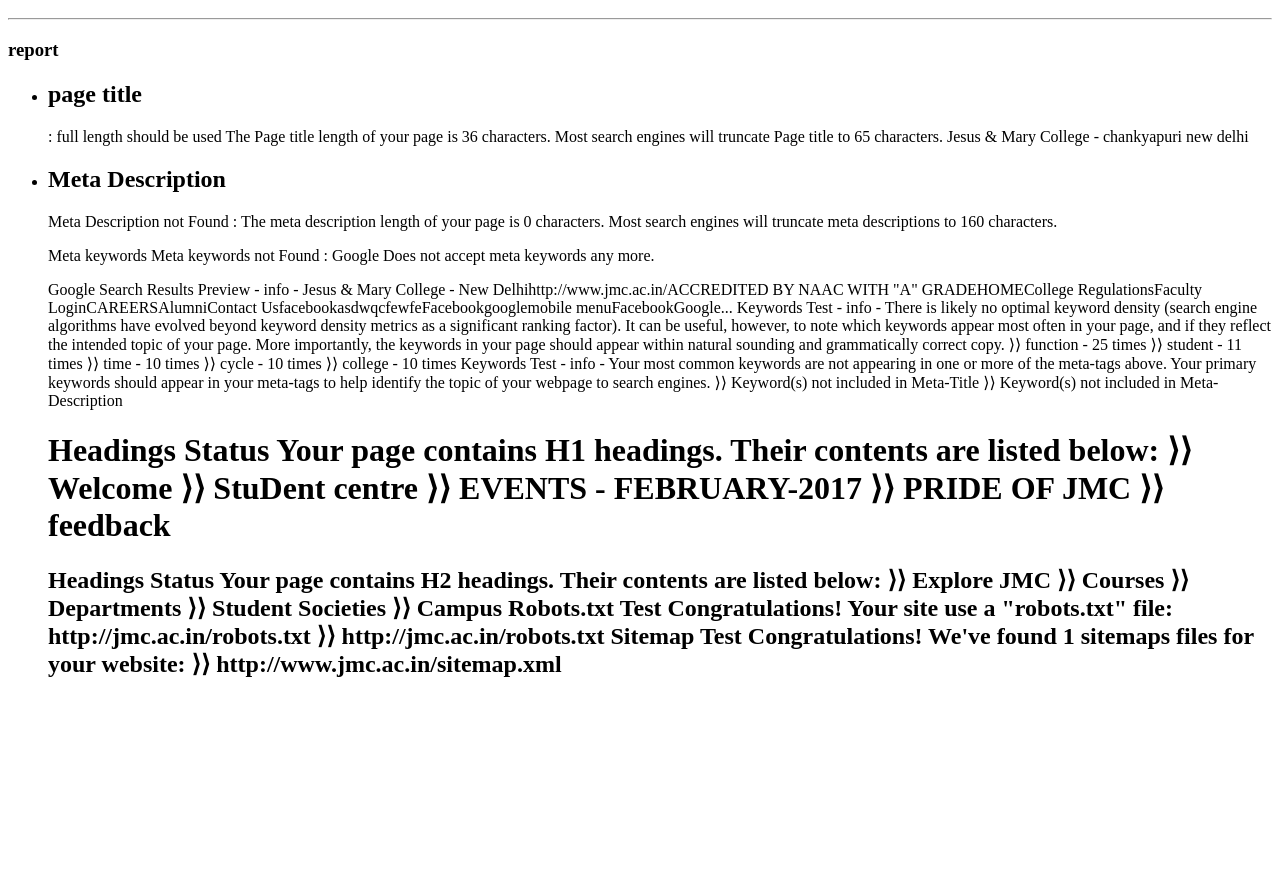
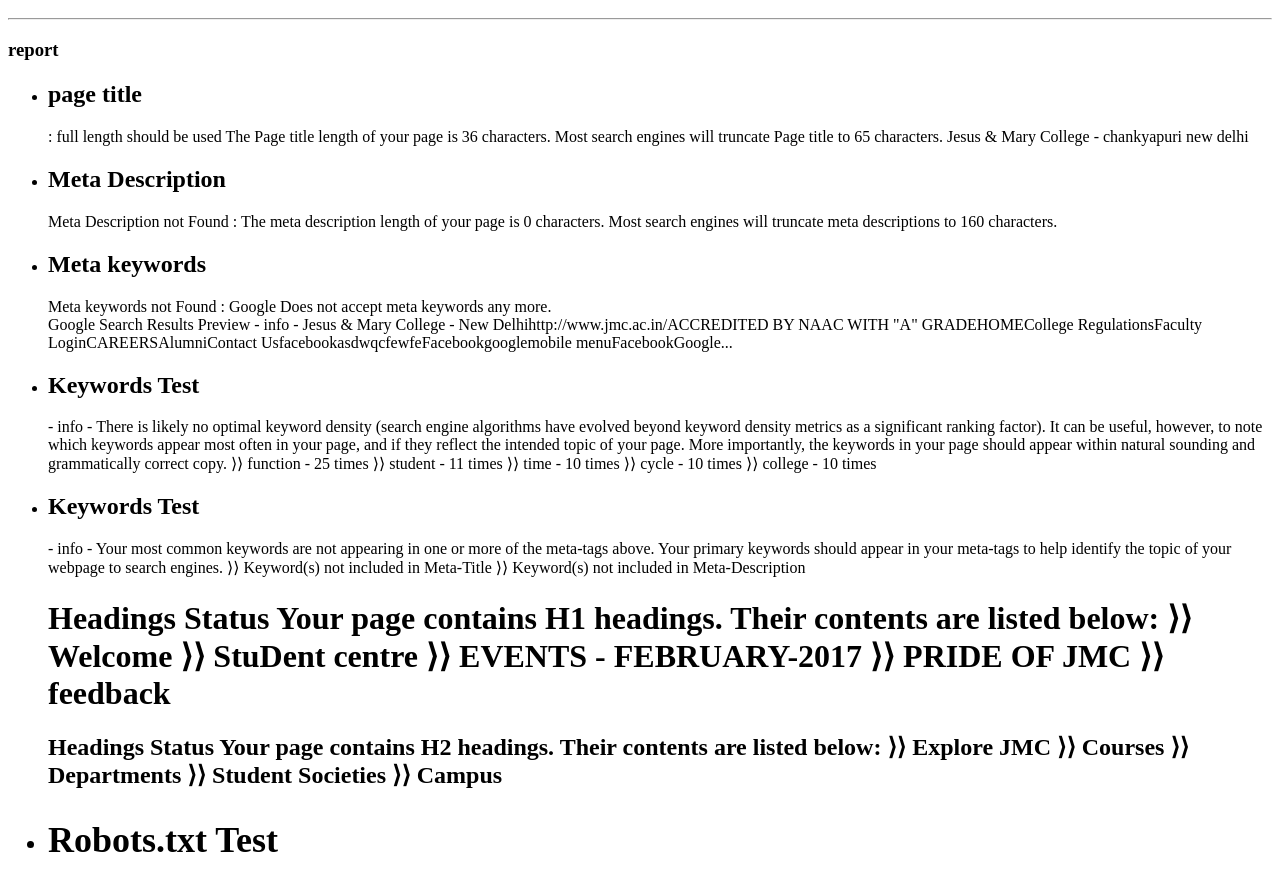
Before and after one commit to Anneie/anne, a plain HTML site: page index.html in a window 1280 px wide. Shown: the part 48-939 px from the top of the page. Before the commit the page ends 800 px from the top, so only its background shows below. Drawn offline with Linux system fonts and the light colour scheme.

Commit message:
Update index.html

```diff
--- a/index.html
+++ b/index.html
@@ -12,18 +12,18 @@
 Jesus & Mary College - chankyapuri new delhi</li>
 <li><h2>Meta Description</h2>
 Meta Description not Found : The meta description length of your page is 0 characters. Most search engines will truncate meta descriptions to 160 characters.
-<p>Meta keywords		Meta keywords not Found : Google Does not accept meta keywords any more.</li>
+<li><h2>Meta keywords	</h2>	Meta keywords not Found : Google Does not accept meta keywords any more.</li>
 Google Search Results Preview	- info -
 Jesus & Mary College - New Delhihttp://www.jmc.ac.in/ACCREDITED BY NAAC WITH "A" GRADEHOMECollege RegulationsFaculty LoginCAREERSAlumniContact UsfacebookasdwqcfewfeFacebookgooglemobile menuFacebookGoogle...
-Keywords Test	- info -	There is likely no optimal keyword density (search engine algorithms have evolved beyond keyword density metrics as a significant ranking factor). It can be useful, however, to note which keywords appear most often in your page, and if they reflect the intended topic of your page. More importantly, the keywords in your page should appear within natural sounding and grammatically correct copy.
+<li><h2>Keywords Test</h2>	- info -	There is likely no optimal keyword density (search engine algorithms have evolved beyond keyword density metrics as a significant ranking factor). It can be useful, however, to note which keywords appear most often in your page, and if they reflect the intended topic of your page. More importantly, the keywords in your page should appear within natural sounding and grammatically correct copy.
 ⟩⟩ function - 25 times
 ⟩⟩ student - 11 times
 ⟩⟩ time - 10 times
 ⟩⟩ cycle - 10 times
-⟩⟩ college - 10 times
-Keywords Test	- info -	Your most common keywords are not appearing in one or more of the meta-tags above. Your primary keywords should appear in your meta-tags to help identify the topic of your webpage to search engines.
+⟩⟩ college - 10 times</li>
+<li><h2>Keywords Test	</h2>- info -	Your most common keywords are not appearing in one or more of the meta-tags above. Your primary keywords should appear in your meta-tags to help identify the topic of your webpage to search engines.
 ⟩⟩  Keyword(s) not included in Meta-Title
-⟩⟩  Keyword(s) not included in Meta-Description
+⟩⟩  Keyword(s) not included in Meta-Description</li>
 <h1> Headings Status		Your page contains H1 headings. Their contents are listed below:
 ⟩⟩ Welcome
 ⟩⟩ StuDent centre
@@ -36,10 +36,10 @@
 ⟩⟩ Departments
 ⟩⟩ Student Societies
 ⟩⟩ Campus
-Robots.txt Test		Congratulations! Your site use a "robots.txt" file: http://jmc.ac.in/robots.txt
-⟩⟩ http://jmc.ac.in/robots.txt
-Sitemap Test		Congratulations! We've found 1 sitemaps files for your website:
-⟩⟩ http://www.jmc.ac.in/sitemap.xml
+<li><h2>Robots.txt Test	</h2>	Congratulations! Your site use a "robots.txt" file: http://jmc.ac.in/robots.txt
+⟩⟩ http://jmc.ac.in/robots.txt</li>
+<li><h2>Sitemap Test	</h2>	Congratulations! We've found 1 sitemaps files for your website:
+⟩⟩ http://www.jmc.ac.in/sitemap.xml</li>
 
 	</body>
 	</html>
```
